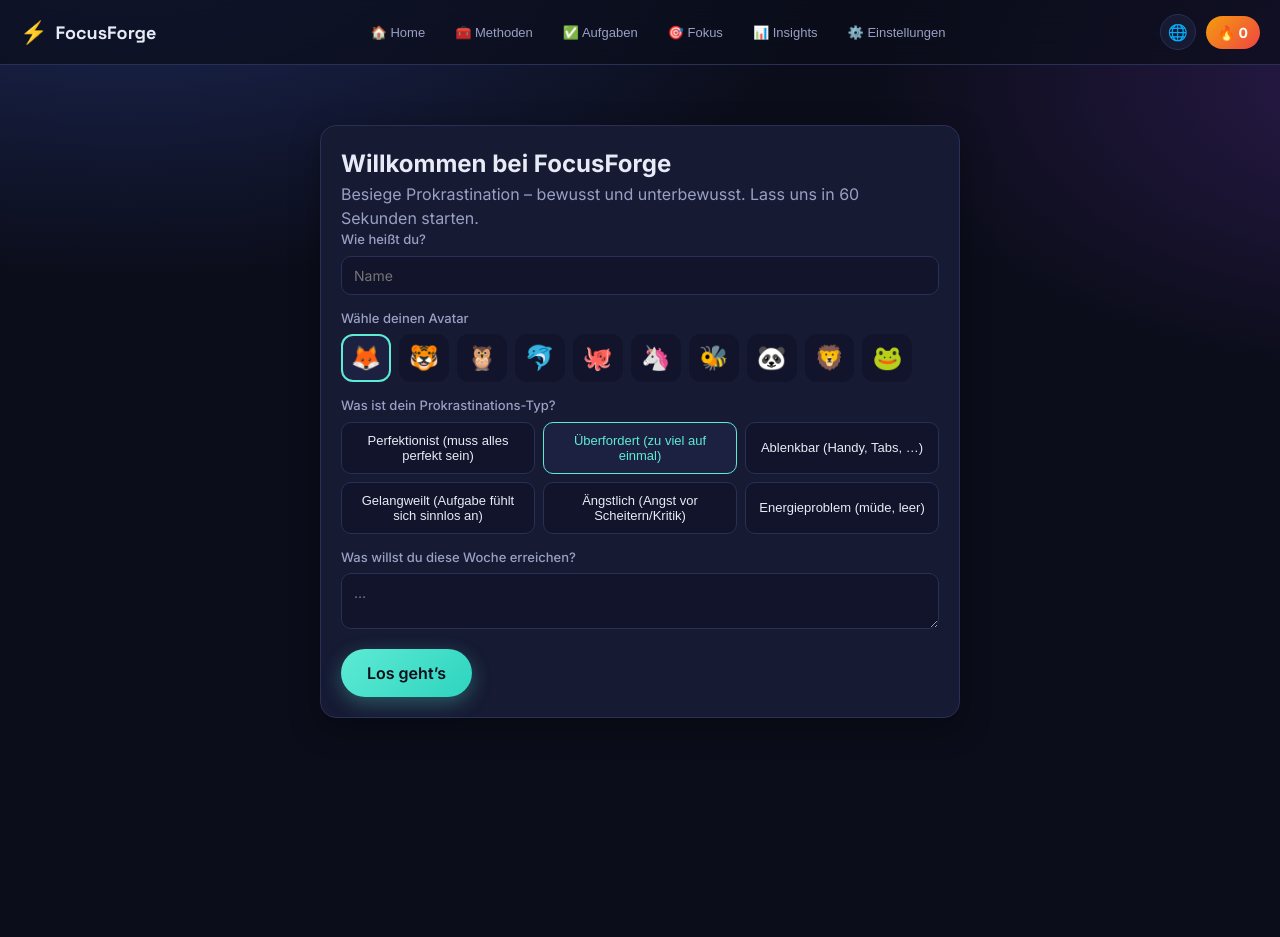
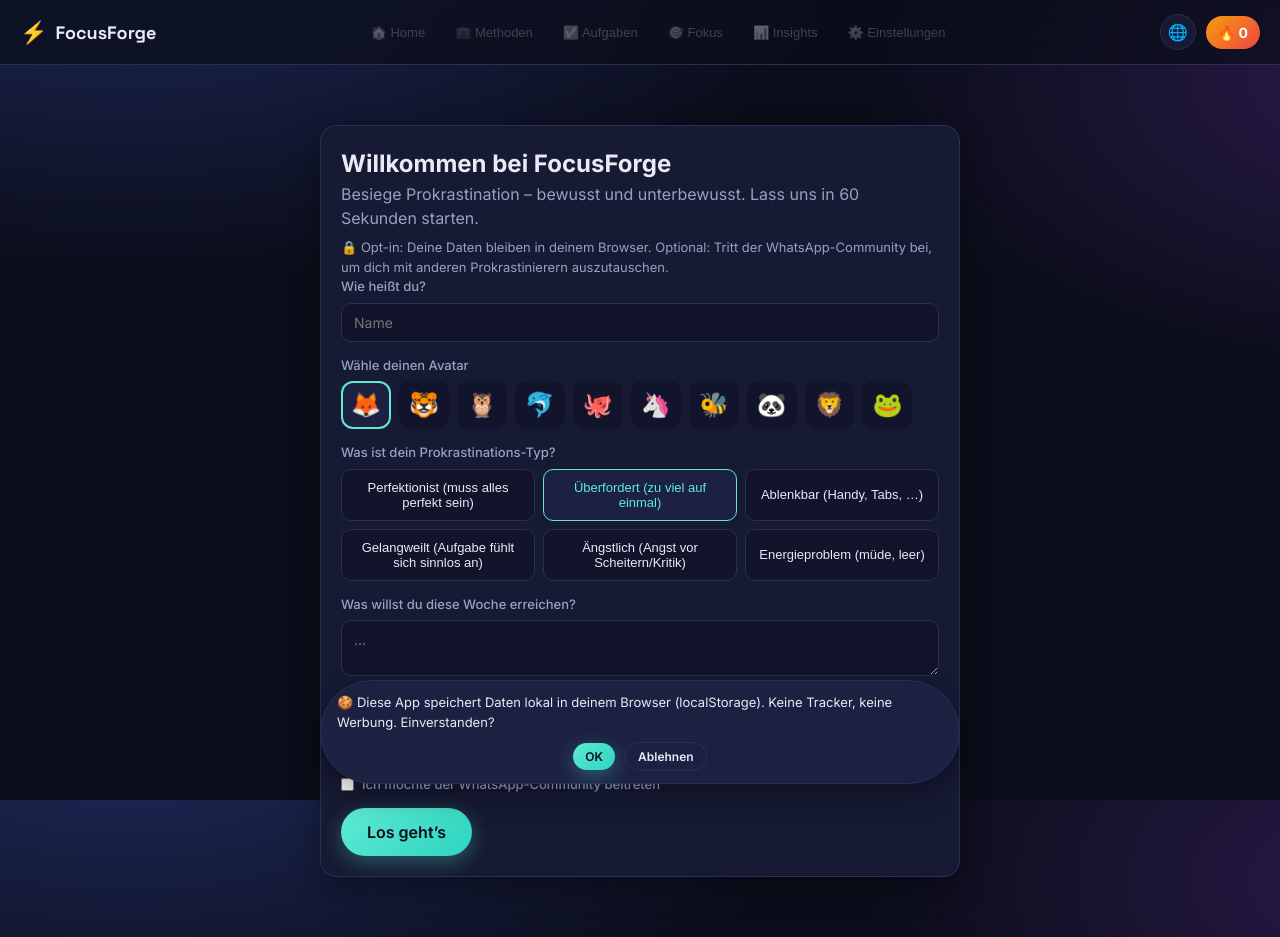
Before and after one commit to awakeisnotwoke33-eng/focus-forge, a plain HTML site: page index.html in a window 1280 px wide. Before the commit the page ends 800 px from the top, so only its background shows below. Drawn offline with Linux system fonts and the light colour scheme.

Commit message:
Fixes: error boundary, cookie consent, onboarding opt-in (phone/WhatsApp), nav lock until onboarded

```diff
--- a/css/styles.css
+++ b/css/styles.css
@@ -146,6 +146,7 @@ input:focus,select:focus,textarea:focus{outline:none;border-color:var(--accent)}
 .setting-row select,.setting-row input[type="number"]{width:auto;min-width:120px}
 .toast{position:fixed;bottom:24px;left:50%;transform:translateX(-50%) translateY(20px);background:var(--card2);color:var(--fg);border:1px solid var(--border);padding:10px 18px;border-radius:999px;opacity:0;pointer-events:none;transition:all .3s;z-index:200;box-shadow:var(--shadow)}
 .toast.show{opacity:1;transform:translateX(-50%) translateY(0)}
+.cookie-banner{position:fixed;bottom:16px;left:50%;transform:translateX(-50%);background:var(--card2);border:1px solid var(--border);padding:12px 16px;border-radius:999px;display:flex;gap:10px;align-items:center;z-index:250;box-shadow:var(--shadow);max-width:92vw;flex-wrap:wrap;justify-content:center;font-size:13px}
 .confetti-canvas{position:fixed;inset:0;pointer-events:none;z-index:150}
 .modal-overlay{position:fixed;inset:0;background:rgba(0,0,0,.6);backdrop-filter:blur(4px);display:flex;align-items:center;justify-content:center;z-index:300;animation:fadein .2s}
 .modal{background:var(--card);border:1px solid var(--border);border-radius:var(--radius);padding:24px;max-width:320px;width:90%;text-align:center;box-shadow:var(--shadow)}
--- a/index.html
+++ b/index.html
@@ -40,6 +40,11 @@
 
   <div id="toast" class="toast" role="status" aria-live="polite"></div>
   <canvas id="confetti" class="confetti-canvas"></canvas>
+  <div id="cookieBanner" class="cookie-banner" style="display:none">
+    <span>🍪 Diese App speichert Daten lokal in deinem Browser (localStorage). Keine Tracker, keine Werbung. Einverstanden?</span>
+    <button id="cookieAccept" class="btn primary small">OK</button>
+    <button id="cookieDecline" class="btn ghost small">Ablehnen</button>
+  </div>
 </div>
 
 <script src="js/i18n.js"></script>
--- a/js/app.js
+++ b/js/app.js
@@ -3,12 +3,18 @@
   let currentView = 'home';
   function navigate(view){
     currentView = view;
-    document.querySelectorAll('.nav-btn').forEach(b=> b.classList.toggle('active', b.dataset.view===view));
     const st = Store.get();
-    if(!st.onboarded && view!=='onboarding'){ view='onboarding'; currentView=view; }
+    const locked = !st.onboarded;
+    document.querySelectorAll('.nav-btn').forEach(b=> {
+      b.classList.toggle('active', b.dataset.view===view);
+      b.disabled = locked;
+      b.style.opacity = locked ? '0.35' : '1';
+      b.style.pointerEvents = locked ? 'none' : 'auto';
+      b.style.filter = locked ? 'grayscale(1)' : 'none';
+    });
+    if(locked && view!=='onboarding'){ view='onboarding'; currentView=view; }
     const fn = window.Views[view];
-    if(fn) fn();
-    // focus cleanup when leaving
+    if(fn){ try { fn(); } catch(e){ console.error(e); const m=document.getElementById('main'); if(m) m.innerHTML = '<div class="card"><h2>⚠️ Fehler</h2><p class="muted">'+String(e.message||e)+'</p><button class="btn primary" onclick="location.reload()">Neu laden</button></div>'; } }
     if(view!=='focus' && window._focusTimer){ clearInterval(window._focusTimer); window._focusTimer=null; }
   }
   window.App = { navigate };
@@ -36,6 +42,12 @@
     // ambient restore
     const amb = Store.get().settings.ambient;
     if(amb && amb!=='none') AudioFX.startAmbient(amb);
+    // cookie consent banner
+    const consent = localStorage.getItem('ff_cookie_consent');
+    const banner = document.getElementById('cookieBanner');
+    if(!consent && banner){ banner.style.display='flex'; }
+    document.getElementById('cookieAccept')?.addEventListener('click', ()=>{ localStorage.setItem('ff_cookie_consent','accepted'); banner.style.display='none'; toast('✅'); });
+    document.getElementById('cookieDecline')?.addEventListener('click', ()=>{ localStorage.setItem('ff_cookie_consent','declined'); banner.style.display='none'; toast('Hinweis: Daten werden nicht gespeichert.'); });
     // initial
     const st = Store.get();
     navigate(st.onboarded ? 'home' : 'onboarding');
--- a/js/store.js
+++ b/js/store.js
@@ -7,7 +7,7 @@
     tasks: [], sessions: [], wins: [], distractions: [],
     streak: { current: 0, longest: 0, lastDate: null, freezesUsed: 0, freezeWeek: null },
     xp: 0, level: 1, badges: [],
-    settings: { sound: true, ambient: 'none', notifications: false, pomodoroWork: 25, pomodoroBreak: 5, reducedMotion: false }
+    settings: { sound: true, ambient: 'none', notifications: false, pomodoroWork: 25, pomodoroBreak: 5, reducedMotion: false, waGroupLink: '' }
   };
   let state = null;
   function load(){ try { const raw = localStorage.getItem(KEY); state = raw ? Object.assign({}, defaultState, JSON.parse(raw)) : Object.assign({}, defaultState); } catch(e){ state = Object.assign({}, defaultState); } if(!state.streak) state.streak={current:0,longest:0,lastDate:null,freezesUsed:0,freezeWeek:null}; return state; }
--- a/js/views.js
+++ b/js/views.js
@@ -15,6 +15,7 @@
         <div class="card hero-card">
           <h1 data-i18n="onboard.title">Willkommen bei FocusForge</h1>
           <p class="muted" data-i18n="onboard.sub">Besiege Prokrastination – bewusst und unterbewusst. Lass uns in 60 Sekunden starten.</p>
+          <p class="muted small" style="margin-top:8px">🔒 Opt-in: Deine Daten bleiben in deinem Browser. Optional: Tritt der WhatsApp-Community bei, um dich mit anderen Prokrastinierern auszutauschen.</p>
           <div class="field">
             <label data-i18n="onboard.name">Wie heißt du?</label>
             <input id="obName" type="text" value="${esc(st.user.name)}" placeholder="Name" />
@@ -35,6 +36,17 @@
             <label data-i18n="onboard.goal">Was willst du diese Woche erreichen?</label>
             <textarea id="obGoal" rows="2" placeholder="…">${esc(st.user.goal)}</textarea>
           </div>
+          <div class="field">
+            <label>📱 Telefonnummer (optional, für WhatsApp-Community)</label>
+            <input id="obPhone" type="tel" value="${esc(st.user.phone||'')}" placeholder="+49 ..." />
+          </div>
+          <div class="field" style="display:flex;align-items:center;gap:8px">
+            <input id="obWaOptin" type="checkbox" ${st.user.waOptin?'checked':''} style="width:auto" />
+            <label for="obWaOptin" style="margin:0">Ich möchte der WhatsApp-Community beitreten</label>
+          </div>
+          <div id="waLinkBox" style="display:none;margin-bottom:12px">
+            <a id="waLink" class="btn primary small" target="_blank" rel="noopener">WhatsApp-Community beitreten</a>
+          </div>
           <button id="obFinish" class="btn primary big" data-i18n="onboard.finish">Los geht’s</button>
         </div>
       </section>
@@ -45,10 +57,25 @@
     document.querySelectorAll('.profile-btn').forEach(b=>{
       b.onclick=()=>{ document.querySelectorAll('.profile-btn').forEach(x=>x.classList.remove('selected')); b.classList.add('selected'); Store.update(s=>{s.user.profile=b.dataset.profile;}); };
     });
+    // toggle whatsapp link box
+    const waCb = document.getElementById('obWaOptin');
+    const waBox = document.getElementById('waLinkBox');
+    const waLink = document.getElementById('waLink');
+    const updateWaBox = ()=>{
+      if(waCb.checked){
+        waBox.style.display='block';
+        const link = (Store.get().settings.waGroupLink) || 'https://chat.whatsapp.com/DEINEN_LINK_HIER';
+        waLink.href = link;
+      } else { waBox.style.display='none'; }
+    };
+    waCb.addEventListener('change', updateWaBox);
+    updateWaBox();
     document.getElementById('obFinish').onclick=()=>{
       const name = document.getElementById('obName').value.trim();
       const goal = document.getElementById('obGoal').value.trim();
-      Store.update(s=>{ s.user.name=name; s.user.goal=goal; s.onboarded=true; });
+      const phone = document.getElementById('obPhone').value.trim();
+      const waOptin = document.getElementById('obWaOptin').checked;
+      Store.update(s=>{ s.user.name=name; s.user.goal=goal; s.user.phone=phone; s.user.waOptin=waOptin; s.onboarded=true; });
       AudioFX.success();
       Confetti.burst();
       toast(t('msg.saved'));
@@ -740,6 +767,10 @@
               <option value="light" ${st.theme==='light'?'selected':''}>Light</option>
             </select>
           </div>
+          <div class="setting-row">
+            <label>WhatsApp-Community Link</label>
+            <input id="setWaLink" type="text" value="${esc(s.waGroupLink||'')}" placeholder="https://chat.whatsapp.com/..." style="min-width:240px" />
+          </div>
           <button class="btn primary" id="saveSettings">${t('common.save')}</button>
         </div>
         <div class="card">
@@ -761,6 +792,7 @@
         s.settings.pomodoroWork = +document.getElementById('setPomoW').value||25;
         s.settings.pomodoroBreak = +document.getElementById('setPomoB').value||5;
         s.settings.reducedMotion = document.getElementById('setReduced').checked;
+        s.settings.waGroupLink = document.getElementById('setWaLink').value.trim();
       });
       if(document.getElementById('setNotif').checked) requestNotifPermission();
       applyI18n();
```
